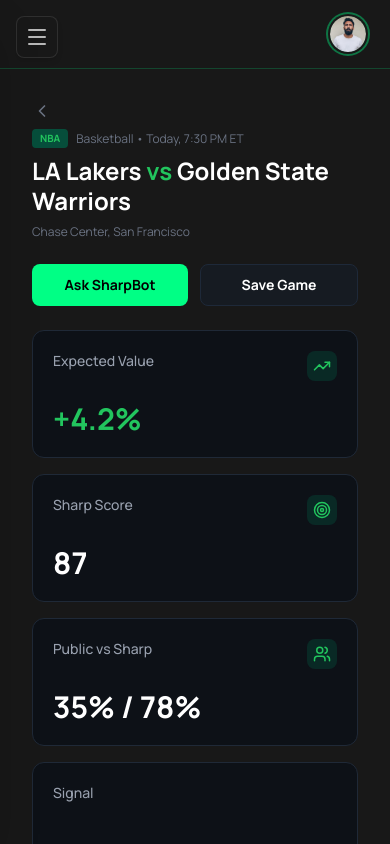
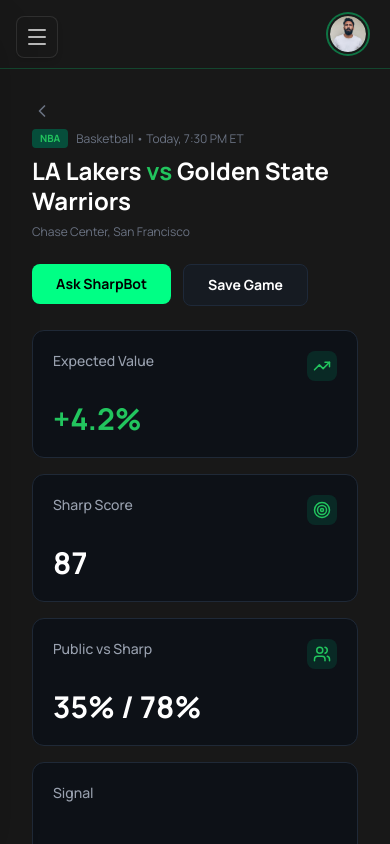
Before and after one commit to Alok4D/clash-gambling, a Next.js app: page /user-dashboard/dashboard-overview/game-analysis in a window 390 px wide. Built offline with nearby package versions, Linux system fonts and the light colour scheme.

Commit message:
feat: add game analysis dashboard page with market trends and AI insights

```diff
--- a/app/(userDashboardLayout)/user-dashboard/dashboard-overview/game-analysis/page.tsx
+++ b/app/(userDashboardLayout)/user-dashboard/dashboard-overview/game-analysis/page.tsx
@@ -7,6 +7,7 @@
 import Betting from '../_component/Betting';
 import { KeyStats } from '../_component/KeyStats';
 import { useRouter } from 'next/navigation';
+import Link from 'next/link';
 
 export default function GameAnalysis() {
 
@@ -29,8 +30,12 @@
             <p className="text-xs text-gray-500">Chase Center, San Francisco</p>
           </div>
           <div className="flex flex-wrap gap-3 w-full md:w-auto">
-            <button className="flex-1 md:flex-none bg-[#00FF85] text-black font-bold px-6 py-2.5 rounded-lg text-sm transition-all hover:bg-[#00E678]">Ask SharpBot</button>
+         <Link href={"/user-dashboard/sharp-bot"}>
+          <button className="flex-1 md:flex-none bg-[#00FF85] text-black font-bold px-6 py-2.5 rounded-lg text-sm transition-all hover:bg-[#00E678]">Ask SharpBot</button>
+         </Link>
+       <Link href={"/user-dashboard/saved"}>
             <button className="flex-1 md:flex-none bg-[#161B22] border border-gray-800 text-white font-bold px-6 py-2.5 rounded-lg text-sm transition-all hover:bg-[#1c222b]">Save Game</button>
+       </Link>
           </div>
         </div>
 
```
